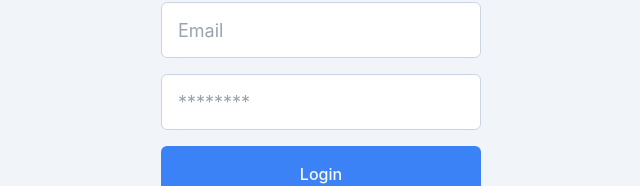
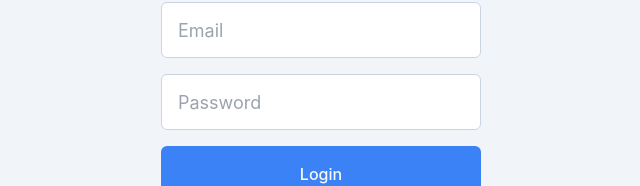
Before and after one commit to KNUST-FECE/CBET-admin, a Next.js app: page /login in a window 1280 px wide. Shown: the part 372-558 px from the top of the page, without its empty margins (319-959 px from the left). Built offline with nearby package versions, Linux system fonts and the light colour scheme.

Commit message:
chore(typo): change login password placeholder text

```diff
--- a/components/login/form.tsx
+++ b/components/login/form.tsx
@@ -30,7 +30,7 @@ export default function Form() {
         <FormProvider {...form}>
             <form onSubmit={handleSubmit(onSubmit)}>
                 <input {...register("email")} id="login-email" placeholder="Email" />
-                <input {...register("password")} type="password" id="login-password" placeholder="********" />
+                <input {...register("password")} type="password" id="login-password" placeholder="Password" />
                 <button type="submit">Login</button>
                 {error && (
                     <div>
```
